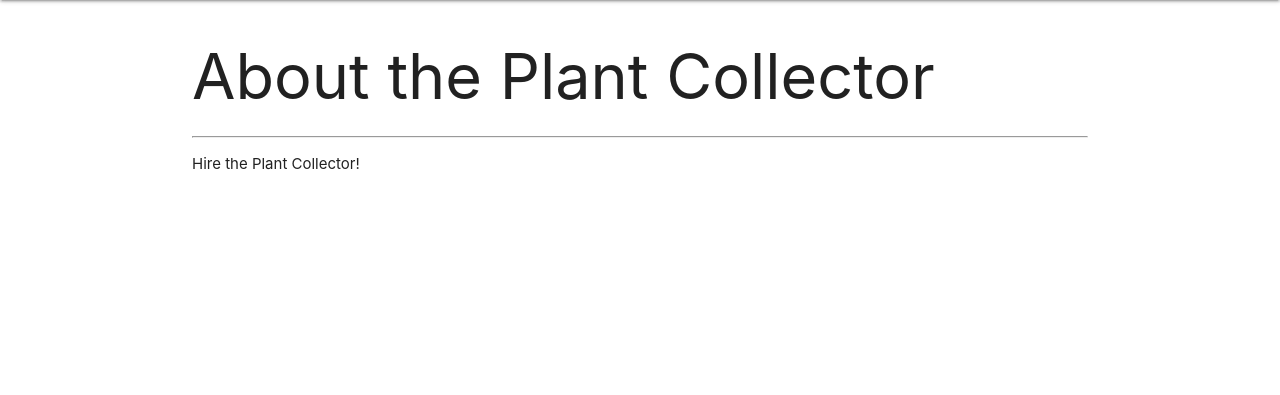
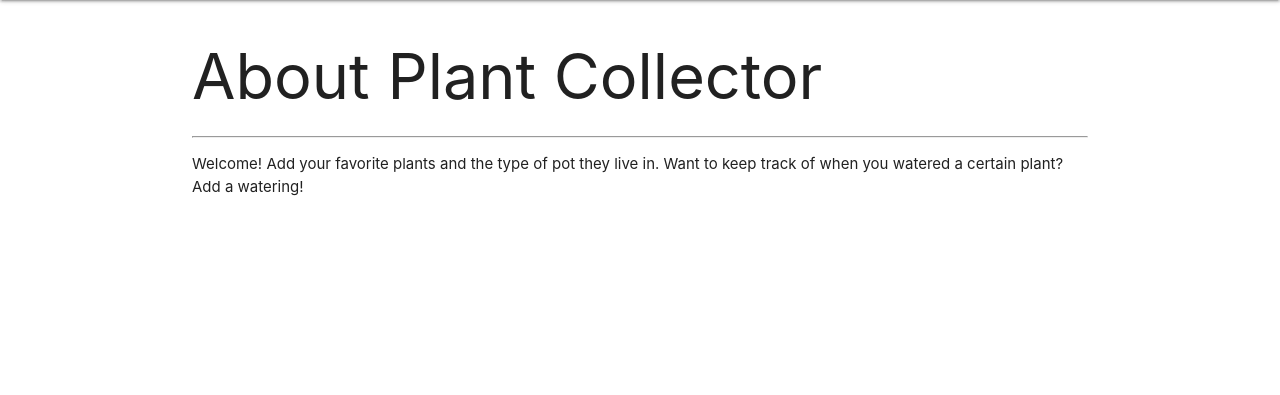
Before and after one commit to azebolsky/Plant-Collector, a Django app: page /about/ in a window 1280 px wide. Shown: the part 64-459 px from the top of the page. Run offline with Django 3.2, Linux system fonts and the light colour scheme.

```diff
--- a/main_app/templates/about.html
+++ b/main_app/templates/about.html
@@ -1,7 +1,9 @@
 {% extends 'base.html' %}
 {% block content %}
-<h1>About the Plant Collector</h1>
+<h1>About Plant Collector</h1>
 <hr>
-<p>Hire the Plant Collector!</p>
+<p>Welcome! Add your favorite plants and the type of pot they live in.
+    Want to keep track of when you watered a certain plant? Add a watering!
+</p>
 
 {% endblock %}
--- a/main_app/templates/main_app/plant_form.html
+++ b/main_app/templates/main_app/plant_form.html
@@ -9,7 +9,7 @@
     <form action="" method="post">
         {% csrf_token %}
         <table>
-            {{ form.as_p }}
+            {{ form.as_table }}
         </table>
         <input type="submit" value="Submit!" class="btn">
     </form>
--- a/main_app/urls.py
+++ b/main_app/urls.py
@@ -21,5 +21,4 @@ urlpatterns = [
     path('pots/<int:pk>/update/', views.PotUpdate.as_view(), name='pots_update'),
     path('pots/<int:pk>/delete/', views.PotDelete.as_view(), name='pots_delete'),
     path('accounts/signup/', views.signup, name='signup'),
-    # path('accounts/login/', views.login, name='login'),
 ]
```
